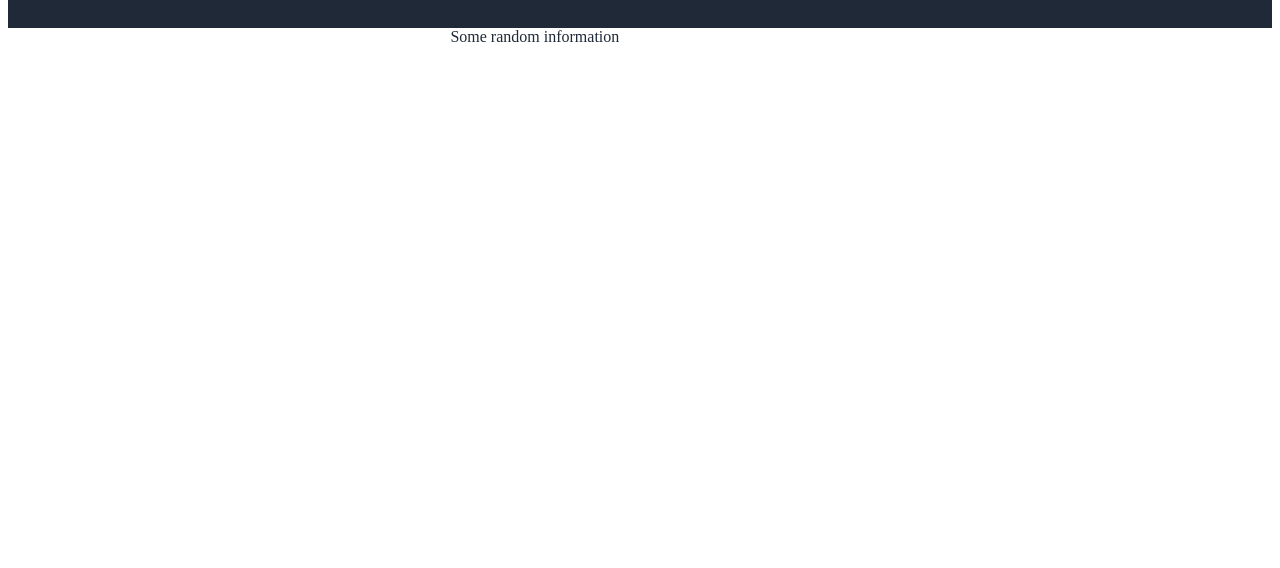
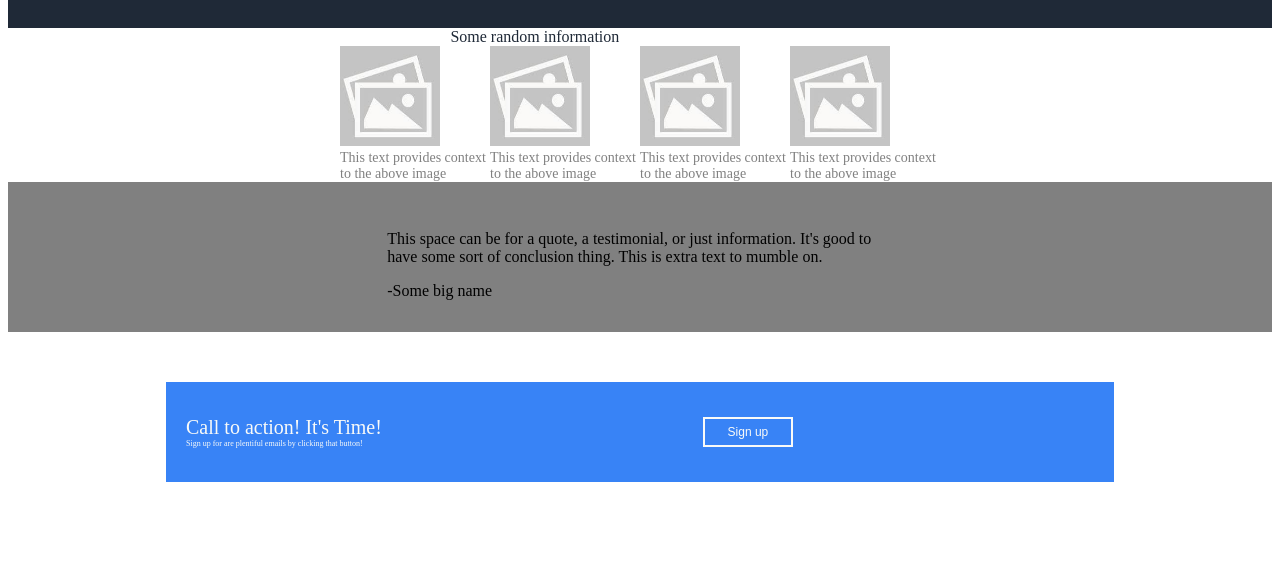
Before and after one commit to KadeStyron/odin-example-webpage, a plain HTML site: page index.html in a window 1280 px wide. Shown: the part 232-800 px from the top of the page. Drawn offline with Linux system fonts and the light colour scheme.

Commit message:
final commit

```diff
--- a/index.html
+++ b/index.html
@@ -10,10 +10,10 @@
     <div class="header">
         <div class="flex-header">
                 <div> Header Logo </div>
-                <div class = "flex-links" class = "subtext">
-                    <div> header link one </div>
-                    <div> header link two </div>
-                    <div> header link three </div>
+                <div class = "subtext flex-links">
+                    <div> link one </div>
+                    <div> link two </div>
+                    <div> link three </div>
                 </div>
         </div>
         <div class ="flex-comment">
@@ -35,6 +35,46 @@
         <div class ="info-title">
             Some random information
         </div>
+        <div class = "image-holder">
+            <div>
+                <img src = "resources/placeholder.jpeg" alt="basic placeholder image" height="100" width="100">
+                <div class="subtext"> This text provides context to the above image</div>
+            </div>
+            <div>
+                <img src = "resources/placeholder.jpeg" alt="basic placeholder image" height="100" width="100">
+                <div class="subtext"> This text provides context to the above image</div>
+            </div>
+            <div>
+                <img src = "resources/placeholder.jpeg" alt="basic placeholder image" height="100" width="100">
+                <div class="subtext"> This text provides context to the above image</div>
+            </div>
+            <div>
+                <img src = "resources/placeholder.jpeg" alt="basic placeholder image" height="100" width="100">
+                <div class="subtext"> This text provides context to the above image</div>
+            </div>
+        </div>
+
+    </div>
+    <div class="quote-background">
+        <div class = "quote-section">
+            <p> This space can be for a quote, a testimonial, or just information.
+                It's good to have some sort of conclusion thing. This is extra text to mumble on.
+            </p>
+           <div> -Some big name</div>
+        </div>
+    </div>
+    <div class="bottom-section">
+        <div class="cta-box">
+            <div class = "section-1">
+                <div class = "cta-header"> Call to action! It's Time! </div>
+                <div class="cta-text">
+                    Sign up for are plentiful emails by clicking that button!
+                </div>
+            </div>
+            <button class = "sign-up"> Sign up </button>
+
+
+        </div>
     </div>
 
 </body>
--- a/styles.css
+++ b/styles.css
@@ -20,8 +20,8 @@
     justify-content: center;
 }
 .subtext {
-    color: #9b9da0;
-    size: 18px;
+    color: gray;
+    font-size: 14px;
 }
 #textHeader {
     flex: 1;
@@ -44,3 +44,84 @@
     margin: auto;
     width: 30%;
 }
+.image-holder {
+    display: flex;
+    max-width: 600px;
+    margin: auto;
+}
+.image-holder.div {
+    flex: 1;
+    max-height: 100;
+    max-width: 100;
+}
+.quote-background {
+    background-color: grey;
+    height: 150px;
+    justify-content: center;
+    display: flex;
+}
+.quote-section {
+    display: flex;
+    flex-direction: column;
+    justify-content: center;
+    align-content: center;
+    width: 40%;
+    flex-wrap: wrap;
+}
+
+.quote-section.p {
+    flex-wrap: nowrap;
+    size: 36px;
+    font-style: light italic;
+    color: #1F2937;
+    width: 40%;
+    flex: 1 1 auto;
+    margin: auto;
+}
+.quote-section.div {
+    margin-left: auto;
+}
+.bottom-section {
+    height: 200px;
+    background-color: white;
+    display: flex;
+    justify-content: center;
+    align-items: center;
+}
+.cta-box {
+    display: flex;
+    flex-direction: row;
+    background-color: #3883F6;
+    flex: 1;
+    width: 100px;
+    height: 100px;
+    max-width: 75%;
+    justify-content: center;
+    align-items: center;
+}
+.section-1 {
+    margin-left: 20px;
+}
+.cta-header{
+    color: #F9FAF8;
+    font-size: 20px;
+
+}
+.cta-text {
+    color: #F9FAF8;
+    font-size: 8px;
+    font-weight: 200;
+}
+.sign-up {
+    align-self: center;
+    margin: auto;
+    height: 30px;
+    width: 90px;
+    padding: 5px 20px;
+    font-size: 12px;
+    border: 2px  solid #F9FAF8;
+    background-color: #3883F6;
+    color: #F9FAF8;
+    justify-content: center;
+    align-items: center;
+}
```
